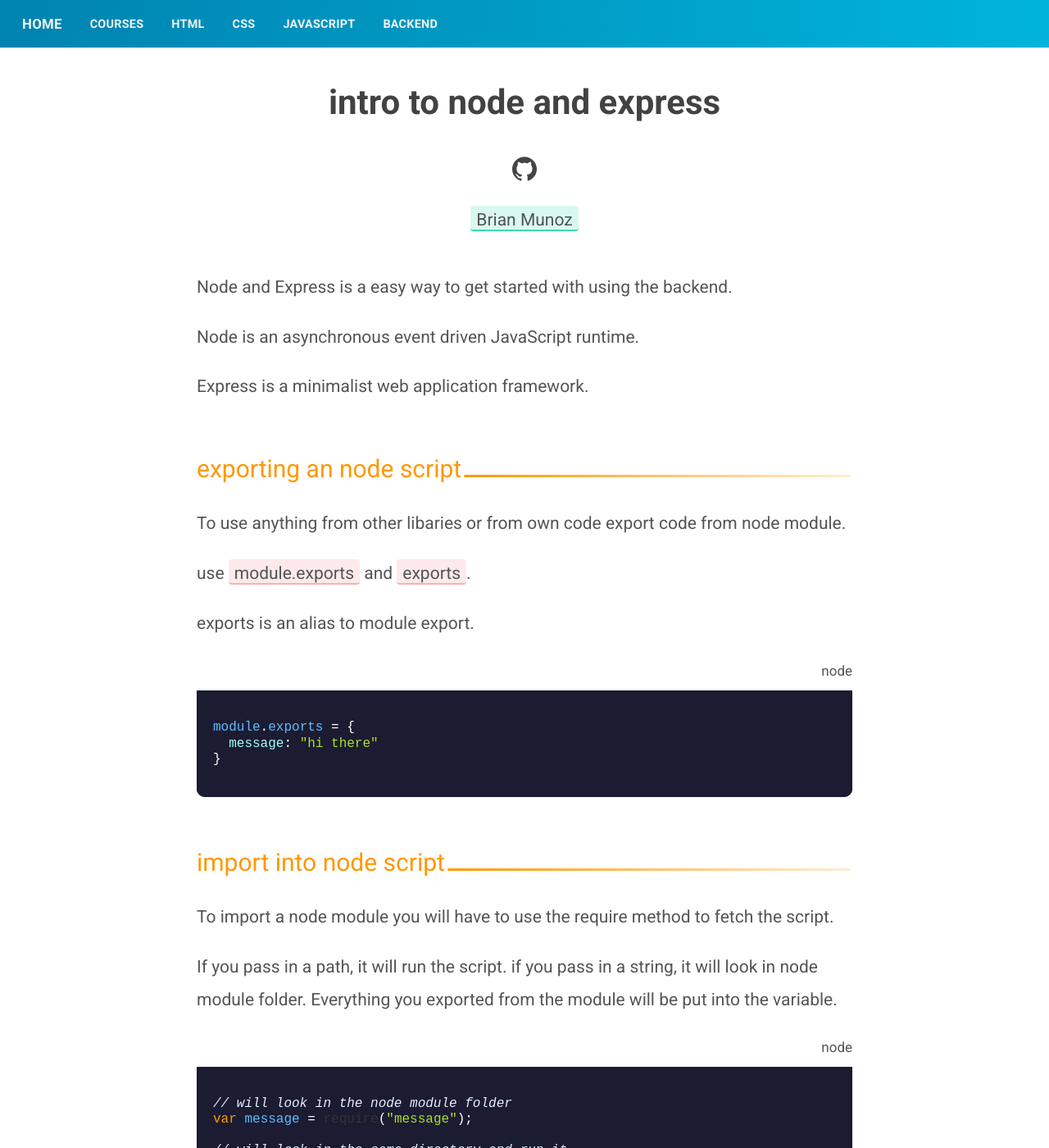
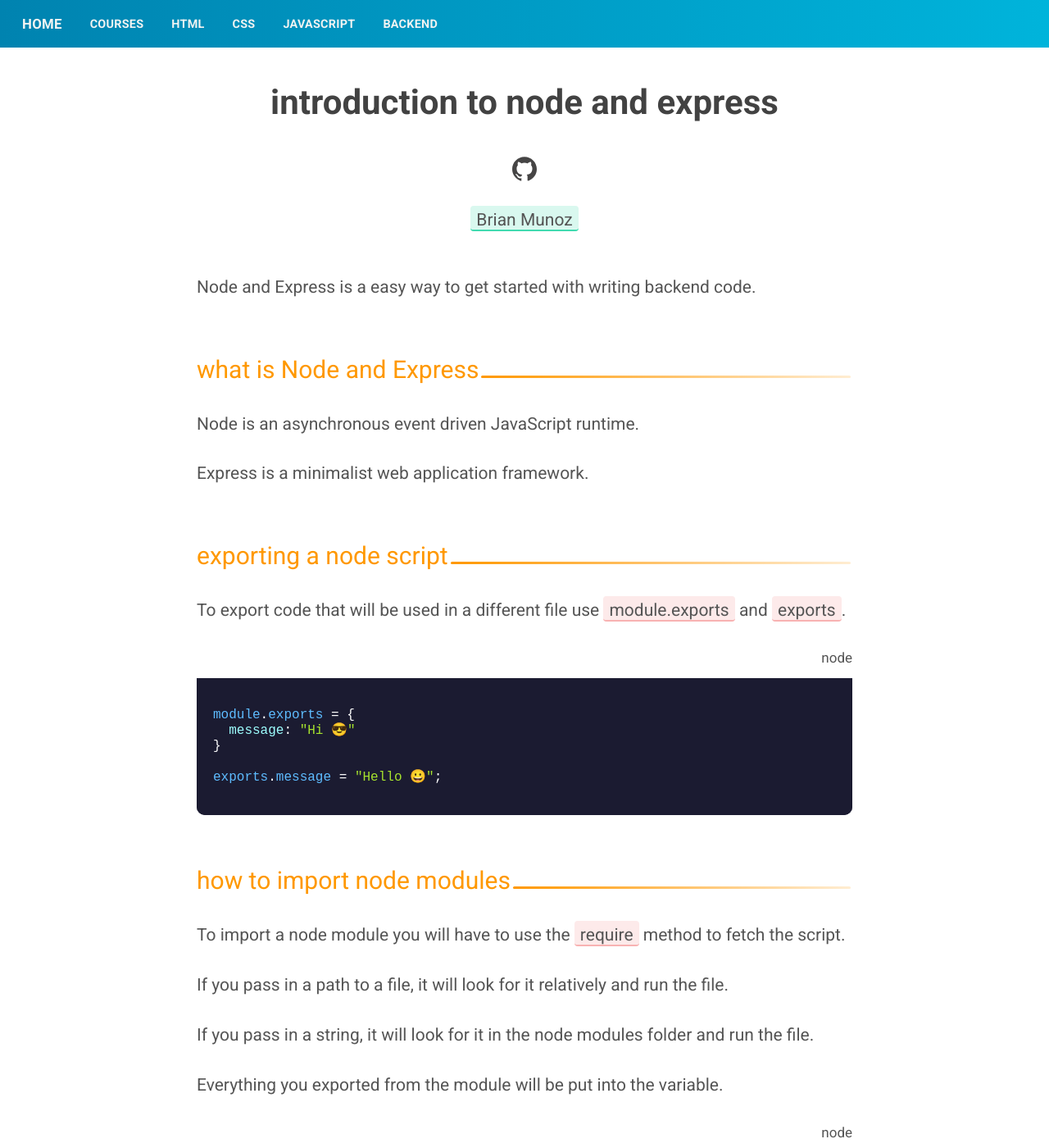
Before and after one commit to codinglead/codinglead.github.io, a Jekyll site: the page built from _posts/2020-03-19-introduction-to-node-and-express.md, in a window 1280 px wide and 1400 px high. Shown: the whole window at 82% size. Built offline with Jekyll 4.4.1, drawn with Linux system fonts in a browser that asks for light colours; comment, search, counter and statistics services are not loaded; some of the changed text lies outside the part shown.

Commit message:
update introduction to node and express blog

````diff
--- a/_posts/2020-03-19-introduction-to-node-and-express.md
+++ b/_posts/2020-03-19-introduction-to-node-and-express.md
@@ -1,8 +1,8 @@
 ---
 layout: project
-title: intro to node and express
+title: introduction to node and express
 date: 2020-03-19 8:30 -0700
-meta: intro to node and express
+meta: introduction to node and express
 pic: images/node.svg
 imgAlt: the node logo
 tags: ["backend"]
@@ -10,19 +10,18 @@ author: ["Brian Munoz", "https://colorlessenergy.github.io/", "https://github.co
 permalink: /backend/:title
 ---
 
-Node and Express is a easy way to get started with using the backend.
+Node and Express is a easy way to get started with writing backend code.
+
+
+## what is Node and Express
 
 Node is an asynchronous event driven JavaScript runtime.
 
 Express is a minimalist web application framework.
 
-## exporting an node script
+## exporting a node script
 
-To use anything from other libaries or from own code export code from node module.
-
-use <span class="highlight__code">module.exports</span> and <span class="highlight__code">exports</span>.
-
-exports is an alias to module export.
+To export code that will be used in a different file use <span class="highlight__code">module.exports</span> and <span class="highlight__code">exports</span>.
 
 <p class="highlight__file-desc">
   node
@@ -30,21 +29,28 @@ exports is an alias to module export.
 
 ```javascript
 module.exports = {
-  message: "hi there"
+  message: "Hi 😎️"
 }
+
+exports.message = "Hello 😀️";
 ```
 
-## import into node script
-To import a node module you will have to use the require method to fetch the script.
+## how to import node modules
 
-If you pass in a path, it will run the script. if you pass in a string, it will look in node module folder. Everything you exported from the module will be put into the variable.
+To import a node module you will have to use the <span class="highlight__code">require</span> method to fetch the script.
+
+If you pass in a path to a file, it will look for it relatively and run the file.
+
+If you pass in a string, it will look for it in the node modules folder and run the file.
+
+Everything you exported from the module will be put into the variable.
 
 <p class="highlight__file-desc">
   node
 </p>
 
 ```javascript
-// will look in the node module folder
+// will look in the node modules folder and run it
 var message = require("message");
 
 // will look in the same directory and run it
@@ -52,11 +58,9 @@ var message = require("./message");
 ```
 
 
-## Node Modules
+## information about Node Modules
 
-Similar to libaries in c or python.
-
-There are more than 350k modules in NPM.
+There are more than 1.3 million modules in NPM.
 
 ### NPM - Node Package Manager
 
@@ -66,15 +70,15 @@ Install packages with <span class="highlight__code">npm install [-g] package_nam
 
 <span class="highlight__code">-g</span>: Installs the package globally instead of a certain directory.
 
-### Package.json
+### package.json
 
 Defines configuration for application
 
-Some tags defined metadata:
+Some configuration:
 * manadatory name
 * version
 
-Define scripts in "scripts" object which are commands that you can store and just call simply by running <span class="highlight__code">npm run [script-name]</span>
+Define scripts in "scripts" object which are commands that you can store and call by running <span class="highlight__code">npm run [script-name]</span>
 
 ### how to add to package.json
 
@@ -82,7 +86,7 @@ use <span class="highlight__code">npm install --save [package name]</span> to ad
 
 ### why have a package.json file?
 
-A package.json file is included because if you were release the code people that are going to download your code wouldn't have to download all the node packages. They will only need to download your code and run <span class="highlight__code">npm install</span> to get all the node packages needed for your code.
+A package.json file is included because people who install your node package wouldn't have to download all node packages. They will only need to download your code and run <span class="highlight__code">npm install</span> to get all the node packages needed for your code.
 
 ## NPM commands
 
@@ -95,22 +99,32 @@ A package.json file is included because if you were release the code people that
 
 ## express routing
 
-It is very powerful very quick to setup routes.
+Express is powerful and quick to setup routes.
+
+
+Here is an example of setting up routes.
+
+
+<p class="highlight__file-desc">
+  node
+</p>
 
 ```javascript
 app.http-method(path, callback)
 ```
 
-Most common http methods.
-* get - read data
-* post - send data
-* put - update data
-* delete - delete data
+Most common http methods
+* <span class="highlight__code">get</span> - read data
+* <span class="highlight__code">post</span> - send data
+* <span class="highlight__code">put</span> - update data
+* <span class="highlight__code">delete</span> - delete data
 
-A http method is a lowercase HTTP request method. path is the visited path usually made by a user. Callback is a function that takes 2 - 3 parameters.
+A http method is a lowercase HTTP request method.
+* <span class="highlight__code">path</span> is the visited path usually made by a user.
+* <span class="highlight__code">callback</span> is a function that takes 2 - 3 parameters.
 
 In the callback function it has 3 parameters that are passed in.
 
-* req - request object
-* res - response object
-* next - optional callback function
+* <span class="highlight__code">req</span> - request object
+* <span class="highlight__code">res</span> - response object
+* <span class="highlight__code">next</span> - optional callback function
````
